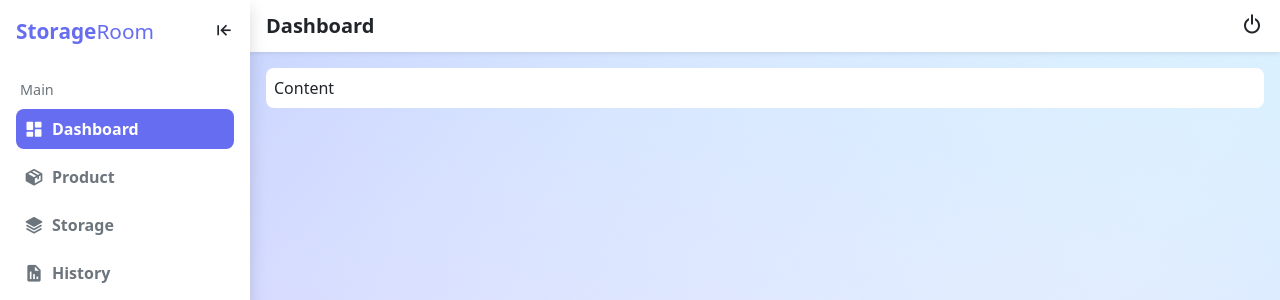
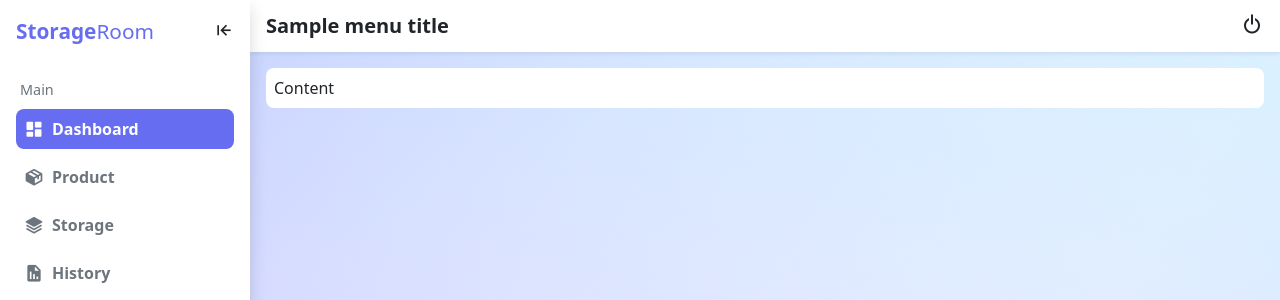
Before and after one commit to izzadin0707/storageroom, a CodeIgniter 4 app: the page made by app/Views/welcome_message.php in a window 1280 px wide. Shown: the top 300 px of the page. Run offline with PHP 8.4 and a stand-in for CodeIgniter, Linux system fonts and the light colour scheme; the template is opened without the code that fills it: most values are stand-ins (such as "Sample title", 1, 10 or a date in 2020); some libraries are stand-ins or nearby versions.

Commit message:
update view header;

```diff
--- a/app/Views/template/v_header.php
+++ b/app/Views/template/v_header.php
@@ -3,7 +3,7 @@
 <head>
     <meta charset="UTF-8">
     <meta name="viewport" content="width=device-width, initial-scale=1.0">
-    <title>Document</title>
+    <title><?= !empty($_SESSION['menu']) && $_SESSION['menu'] ? ucfirst($_SESSION['menu']) : 'StorageRoom' ?></title>
     <?= $this->include('template/v_import') ?>
 </head>
 <style>
@@ -29,7 +29,7 @@
             <!-- NAVBAR -->
             <div class="bg-white shadow-sm z-2 py-2 px-3 d-flex justify-content-between align-items-center">
                 <div>
-                    <span class="fs-5 fw-semibold">Dashboard</span>
+                    <span class="fs-5 fw-semibold"><?= !empty($menu_title) && $menu_title ? ucfirst($menu_title) : '' ?></span>
                 </div>
                 <div>
                     <span id="logout-btn" class="fs-4" style="cursor: pointer;"><i class="bx bx-power-off"></i></span>
```
